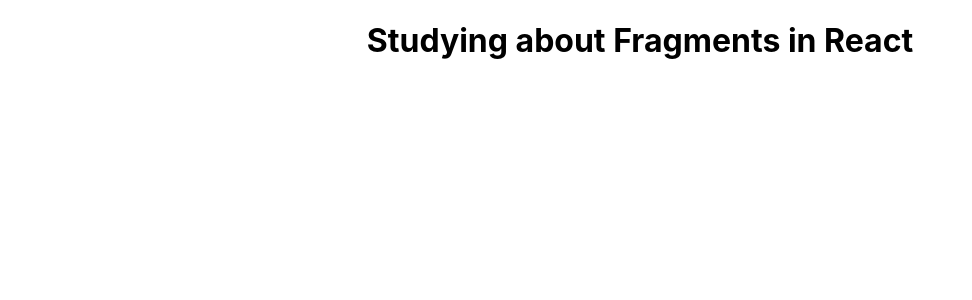
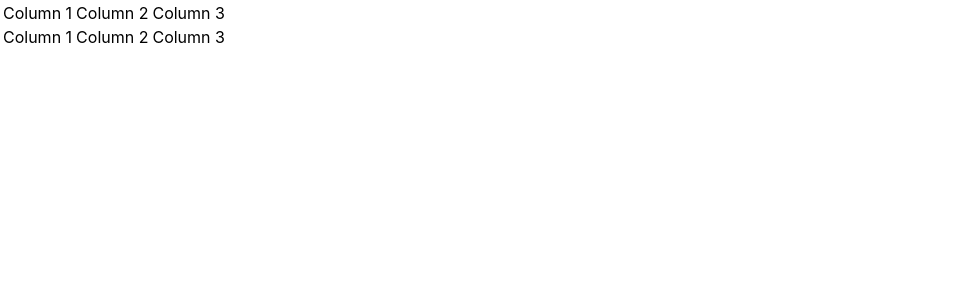
Before and after one commit to vijayadithya831/personal, a React (Create React App) app in the folder Full Stack/React/learn-react/: page / in a window 1280 px wide. Shown: the top 300 px of the page, without its empty margins (0-972 px from the left). Built offline with nearby package versions, Linux system fonts and the light colour scheme.

Commit message:
files updated

```diff
--- a/Full Stack/React/learn-react/src/App.js
+++ b/Full Stack/React/learn-react/src/App.js
@@ -8,7 +8,8 @@
 // import StylePracticeInReact from './Components/StylePracticeInReact';
 // import {ProductsList1, ProductsList2} from './Components/ProductsList';
 // import DisplayBankCustomers from './Components/DisplayBankCustomers';
-import FragmentsPractice from './Components/FragmentsPractice';
+// import FragmentsPractice from './Components/FragmentsPractice';
+import TableForFragmentsPractice from './Components/TableForFragmentsPractice';
 
 
 function App() {
@@ -53,7 +54,8 @@
         {/* <ProductsList1/>
         <ProductsList2/> */}
         {/* <DisplayBankCustomers/> */}
-        <FragmentsPractice/>
+        {/* <FragmentsPractice/> */}
+        <TableForFragmentsPractice/>
 
     </div>
 
--- /dev/null
+++ b/Full Stack/React/learn-react/src/Components/ColumnsForFragmentsPractice.js
@@ -0,0 +1,23 @@
+import React from 'react';
+
+function Row1() {
+    return(
+        <React.Fragment>
+            <td>Column 1</td>
+            <td>Column 2</td>
+            <td>Column 3</td>
+        </React.Fragment>
+    );
+}
+
+function Row2() {
+    return(
+        <React.Fragment>
+            <td>Column 1</td>
+            <td>Column 2</td>
+            <td>Column 3</td>
+        </React.Fragment>
+    );
+}
+
+export {Row1,Row2};
--- a/Full Stack/React/learn-react/src/Components/FragmentsPractice.js
+++ b/Full Stack/React/learn-react/src/Components/FragmentsPractice.js
@@ -2,9 +2,10 @@
 
 function FragmentsPractice() {
   return (
-    <div>
-        <h1>Studying about Fragments in React</h1>
-    </div>
+    <React.Fragment>
+        <h1>This is all about fragments in react</h1>
+        <p>Lorem ipsum dolor sit amet, consectetur adipisicing elit. Dolores non doloribus voluptatem hic dolorem aliquid ipsum similique, quo eos nobis dolorum eveniet. Repudiandae aut nulla voluptatibus unde omnis modi quae.</p>
+    </React.Fragment>
   )
 }
 
--- /dev/null
+++ b/Full Stack/React/learn-react/src/Components/TableForFragmentsPractice.js
@@ -0,0 +1,19 @@
+import React from 'react';
+import {Row1,Row2} from './ColumnsForFragmentsPractice';
+
+function TableForFragmentsPractice() {
+    return(
+        <table>
+            <tbody>
+                <tr>
+                    <Row1/>
+                </tr>
+                <tr>
+                    <Row2/>
+                </tr>
+            </tbody>
+        </table>
+    );
+}
+
+export default TableForFragmentsPractice;
```
Also changed, not shown: 1 other file (tests, documents, lock files or other folders).
